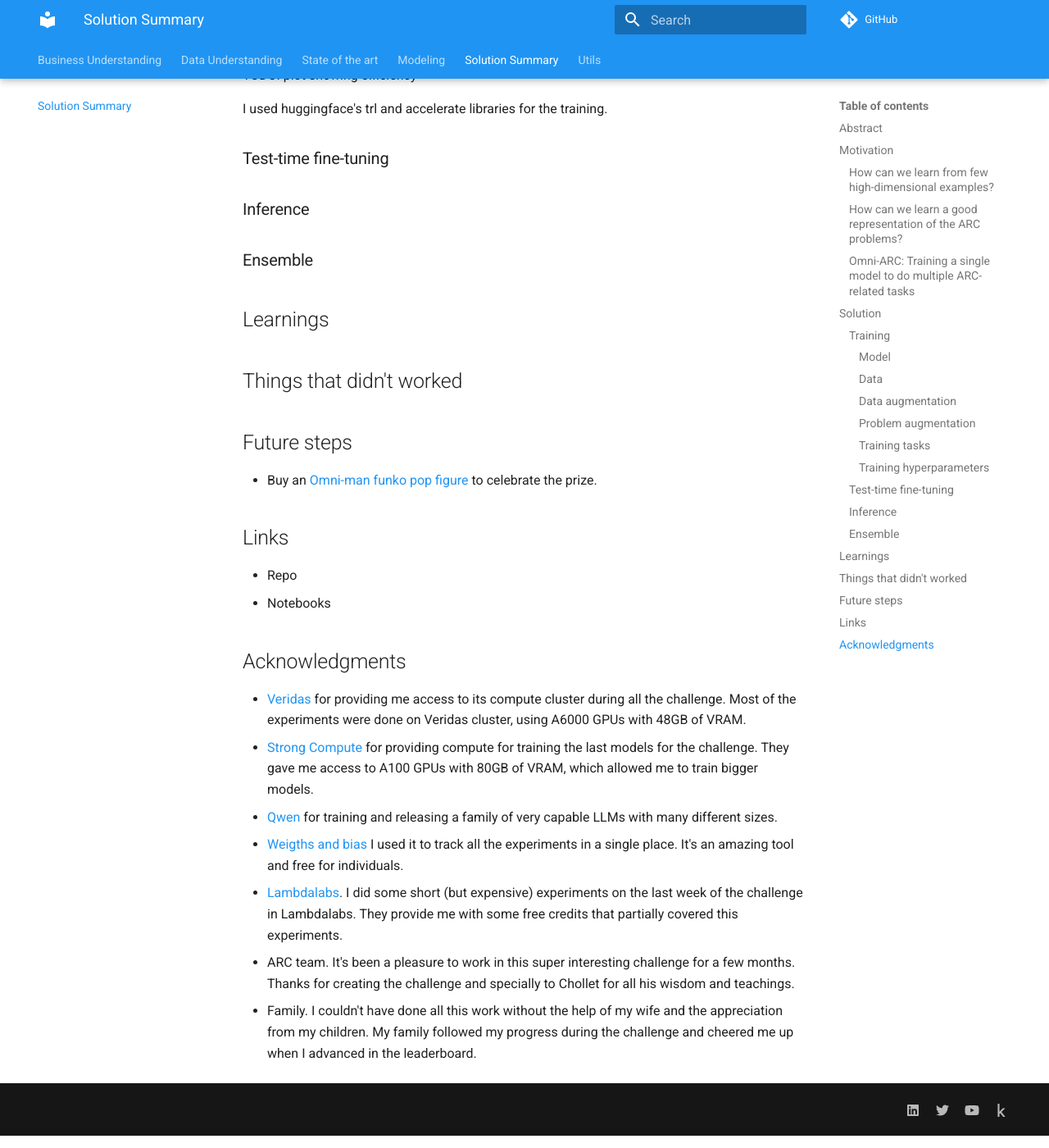
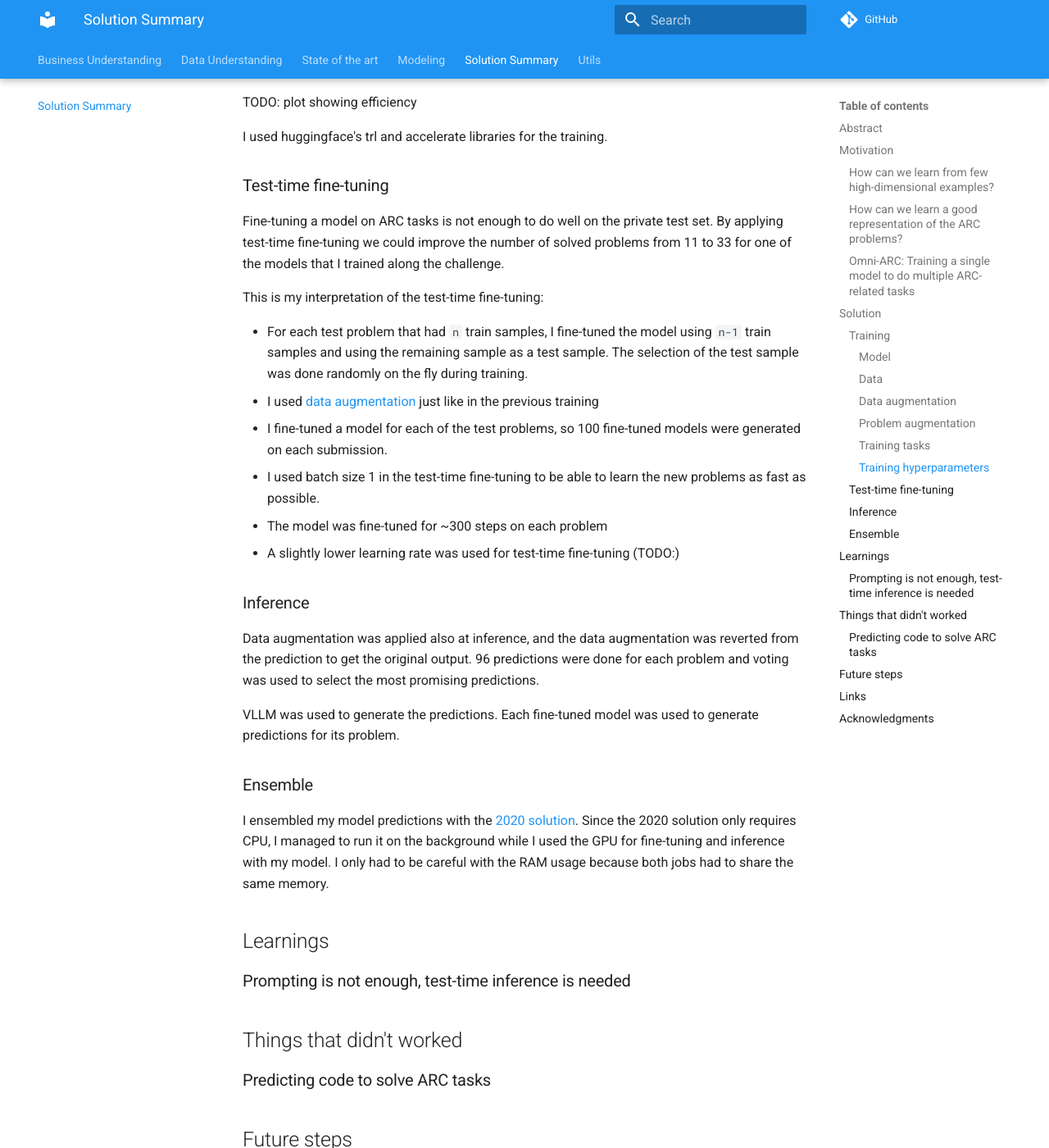
Before and after one commit to zhengjunyao-work/arc24, an MkDocs documentation site: the page built from docs/05_Solution_Summary.md, in a window 1280 px wide and 1400 px high, scrolled down 4874 px. Shown: the whole window at 82% size. Built offline with MkDocs 1.6.1 and Material for MkDocs 9.7.7, drawn with Linux system fonts in a browser that asks for light colours; comment, search, counter and statistics services are not loaded; some of the changed text lies outside the part shown.

Commit message:
updated documentation

```diff
--- a/docs/05_Solution_Summary.md
+++ b/docs/05_Solution_Summary.md
@@ -158,13 +159,38 @@
 
 ### Test-time fine-tuning
 
+Fine-tuning a model on ARC tasks is not enough to do well on the private test set. By applying test-time fine-tuning we could improve the number of solved problems from 11 to 33 for one of the models that I trained along the challenge.
+
+This is my interpretation of the test-time fine-tuning:
+
+- For each test problem that had `n` train samples, I fine-tuned the model using `n-1` train samples and
+  using the remaining sample as a test sample. The selection of the test sample was done randomly on the fly during training.
+- I used [data augmentation](#data-augmentation) just like in the previous training
+- I fine-tuned a model for each of the test problems, so 100 fine-tuned models were generated on each submission.
+- I used batch size 1 in the test-time fine-tuning to be able to learn the new problems as fast as possible.
+- The model was fine-tuned for ~300 steps on each problem
+- A slightly lower learning rate was used for test-time fine-tuning (TODO:)
+
 ### Inference
+
+Data augmentation was applied also at inference, and the data augmentation was reverted from the prediction to get the original output. 96 predictions were done for each problem and voting was used to select the most
+promising predictions.
+
+VLLM was used to generate the predictions. Each fine-tuned model was used to generate predictions for its problem.
 
 ### Ensemble
 
+I ensembled my model predictions with the [2020 solution](https://www.kaggle.com/code/mehrankazeminia/3-arc24-developed-2020-winning-solutions). Since the 2020 solution only requires CPU, I managed to run
+it on the background while I used the GPU for fine-tuning and inference with my model. I only had to
+be careful with the RAM usage because both jobs had to share the same memory.
+
 ## Learnings
 
+### Prompting is not enough, test-time inference is needed
+
 ## Things that didn't worked
+
+### Predicting code to solve ARC tasks
 
 ## Future steps
 
```
Also changed, not shown: other parts of docs/05_Solution_Summary.md (+3 -2 lines).
